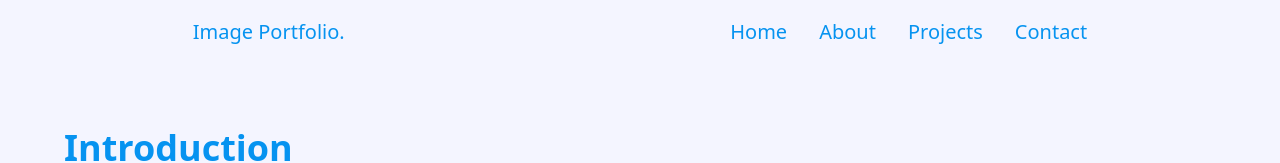
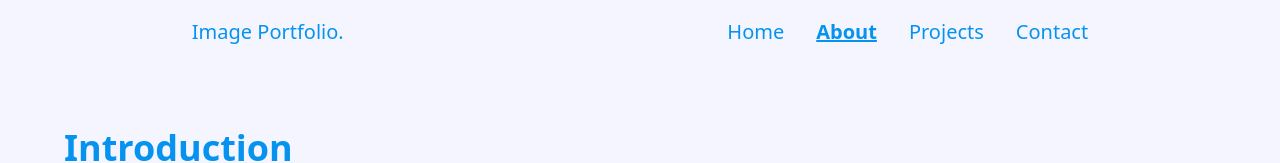
Before and after one commit to Likith123/portfolio, a React (Vite) app: page /about in a window 1280 px wide. Shown: the top 163 px of the page. Built offline with nearby package versions, Linux system fonts and the light colour scheme.

Commit message:
Added Navbar Animation

```diff
--- a/src/components/Navbar.jsx
+++ b/src/components/Navbar.jsx
@@ -1,6 +1,10 @@
-import { Link } from "react-router-dom";
+import { Link, NavLink } from "react-router-dom";
 
 function Navbar() {
+    function checkIsActive({isActive}) {
+        return isActive? "font-bold underline" : undefined;
+    }
+
     return (
         <header className="text-[#0693f0] flex justify-around items-center h-16 w-full bg-[#f4f5ff] text-xl font-medium sticky top-0 z-10">
             {/* Logo */}
@@ -15,16 +19,24 @@ function Navbar() {
             <nav className="nav">
                 <ul className="flex gap-8 list-none">
                     <li>
-                        <Link to="/">Home</Link>
+                        <NavLink to="/" className={checkIsActive} end>
+                            Home
+                        </NavLink>
                     </li>
                     <li>
-                        <Link to="/about">About</Link>
+                        <NavLink to="/about" className={checkIsActive} end>
+                            About
+                        </NavLink>
                     </li>
                     <li>
-                        <Link to="/projects">Projects</Link>
+                        <NavLink to="/projects" className={checkIsActive} end>
+                            Projects
+                        </NavLink>
                     </li>
                     <li>
-                        <Link to="/contactMe">Contact</Link>
+                        <NavLink to="/contactMe" className={checkIsActive} end>
+                            Contact
+                        </NavLink>
                     </li>
                 </ul>
             </nav>
```
